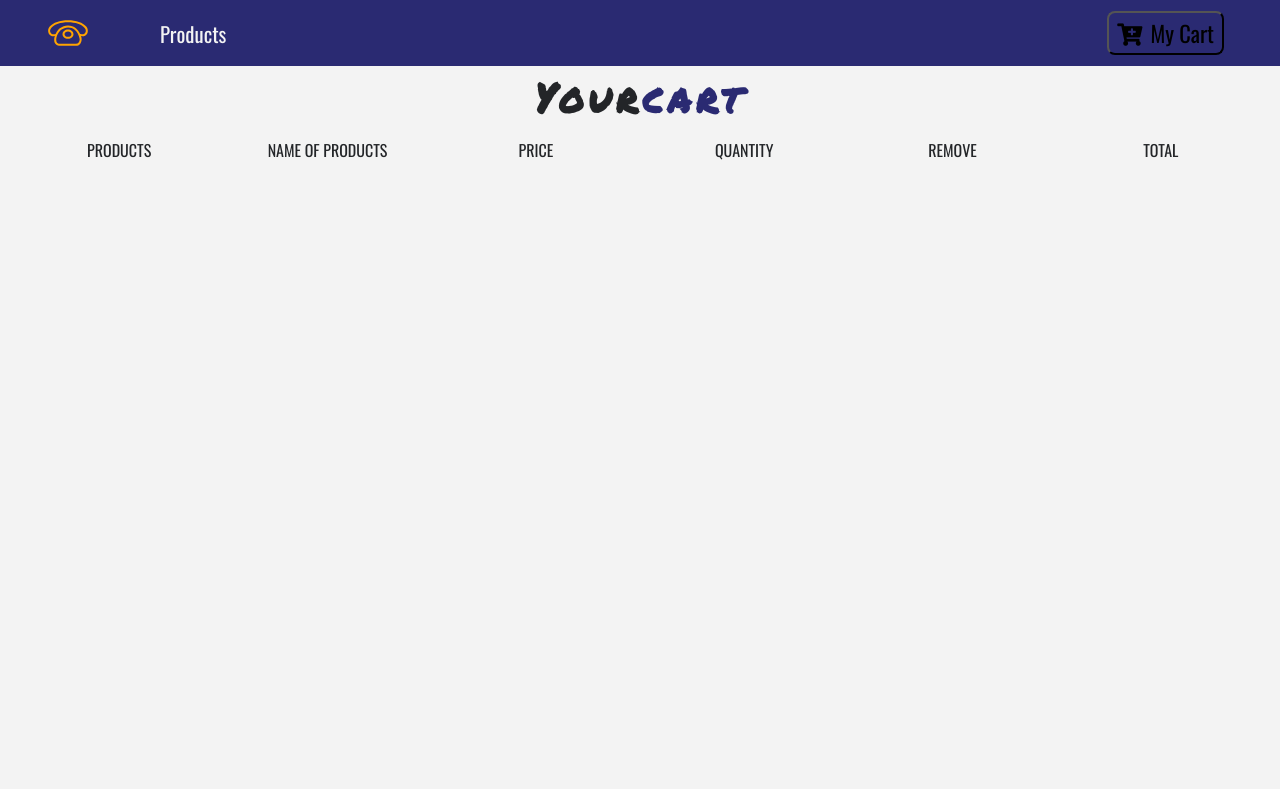
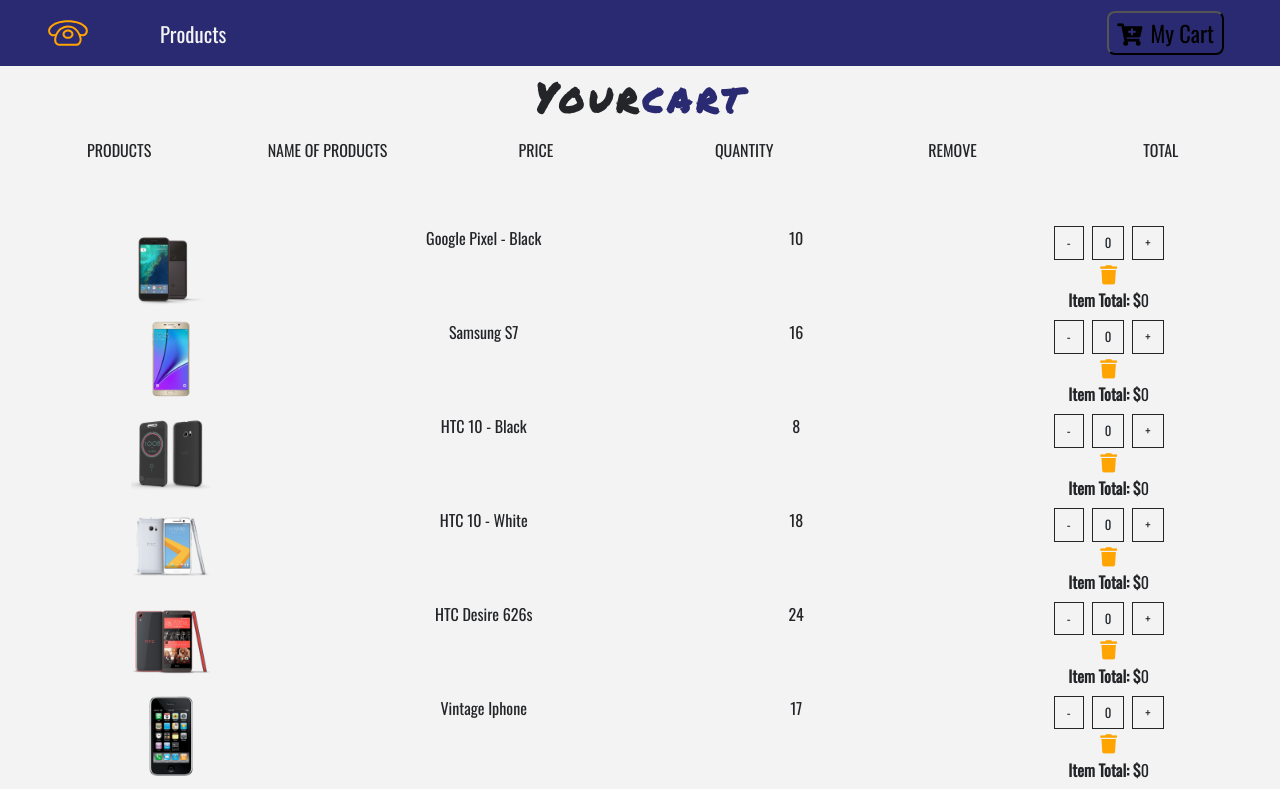
Before and after one commit to Tanzorr/reactshop, a React (Create React App) app: page /cart in a window 1280 px wide. Shown: the top 789 px of the page. Built offline with nearby package versions, Linux system fonts and the light colour scheme.

Commit message:
cart total

```diff
--- a/src/App.css
+++ b/src/App.css
@@ -28,3 +28,23 @@
 nav{
     background-color: var(--mainBlue);
 }
+
+.btn-black{
+  background: transparent;
+  text-transform: capitalize;
+  font-size: 0.8rem !important;
+  color: var(--mainDark);
+  border-radius: 0 !important;
+  border: 0.1rem solid var(--mainDark)!important;
+}
+
+.btn-black:hover{
+  background: var(--mainDark)!important;
+  color: var(--mainWhite)!important;
+}
+
+.cart-icon{
+  cursor: pointer;
+  font-size: 1.2rem;
+  color: var(--mainYellow);
+}
--- a/src/components/Cart/Cart.js
+++ b/src/components/Cart/Cart.js
@@ -1,14 +1,34 @@
 import React, {Component} from 'react';
 import  Title from '../Title';
 import CartColums from "./CartColums";
-
+import EmptyCart from "./EmptyCart";
+import {ProductConsumer} from "../../context";
+import CartList from "./CartList";
 
 export  default  class Cart extends Component {
     render(){
         return(
             <div className="container-fluid">
-                <Title name="your" title="cart"/>
-                <CartColums/>
+                <ProductConsumer>
+                    {value=>{
+                        const {cart}=value;
+                        if(cart.length>0){
+                            return(
+                                <React.Fragment>
+                                <Title name="your" title="cart"/>
+                                <CartColums/>
+                                    <CartList value={value}/>
+                                </React.Fragment>
+                            )
+                        }else{
+                            return(
+                                <EmptyCart/>
+                            )
+                        }
+                    }}
+                </ProductConsumer>
+
+
             </div>
         )
     }
--- /dev/null
+++ b/src/components/Cart/CartItem.js
@@ -0,0 +1,47 @@
+import React, {Component} from 'react';
+
+
+
+export  default  function CartItem({item,value}){
+    const{id, title, img, price, total, count}=item;
+    const{increment, decrement,removeItem} = value;
+
+    return(
+        <div className="row my-2 text-capitalize text-center">
+                <div className="col-10 mx-auto col-lg-2">
+                    <img src={img}
+                         style={{width:"5rem", height:"5rem"}}
+                         className="img-fluid"
+                         alt="product"/>
+                </div>
+            <div className="col-10 mx-auto col-lg-2">
+                <span className="d-lg-none">product :</span>
+                {title}
+            </div>
+            <div className="col-10 mx-auto col-lg-2">
+                <span className="d-lg-none">price :</span>
+                {price}
+            </div>
+            <div className="col-10 mx-auto col-lg-2 my-2 my-lg-0">
+                <div className="d-flex justify-content-center">
+                    <div>
+                        <span className="btn btn-black mx-1" onClick={()=>decrement(id)}> - </span>
+                        <span className="btn btn-black mx-1" >{count}</span>
+                        <span className="btn btn-black mx-1" onClick={()=>increment(id)}> + </span>
+                    </div>
+                </div>
+                {/**/}
+                <div className="col-10 mx-auto col-lg-10">
+                    <div className="cart-icon" onClick={()=>removeItem(id)}>
+                        <i className="fas fa-trash"></i>
+                    </div>
+                </div>
+                <div className="col-10 mx-auto col-lg-10">
+                    <strong>item total: $</strong>
+                    {total}
+                </div>
+            </div>
+        </div>
+    );
+
+}
--- /dev/null
+++ b/src/components/Cart/CartList.js
@@ -0,0 +1,18 @@
+import React, {Component} from 'react';
+import  CartItem from './CartItem'
+import CartColums from "./CartColums";
+
+
+export  default  function CartList({value}){
+
+   const {cart} = value;
+    console.log(value.cart);
+    return(
+        <div className="container-fluid mt-5">
+            {cart.map(item=>{
+                return <CartItem key={item.id} item={item} value={value}/>
+            })}
+        </div>
+    );
+
+}
--- a/src/components/Cart/EmptyCart.js
+++ b/src/components/Cart/EmptyCart.js
@@ -0,0 +1,16 @@
+import React, {Component} from 'react';
+
+
+export  default  function EmptyCart(){
+
+    return(
+        <div className="container mt-5">
+            <div className="row">
+                <div className="col-10 mx-auto text-title text-center">
+                    <h1>Your cart is currently empty</h1>
+                </div>
+            </div>
+        </div>
+    );
+
+}
--- a/src/context.js
+++ b/src/context.js
@@ -10,7 +10,7 @@
       state={
           products: [],
           detailProduct:detailProduct,
-          cart:[],
+          cart:storeProducts,
           modalOpen:false,
           modalProduct:detailProduct,
           cartSubTotal:0,
```
